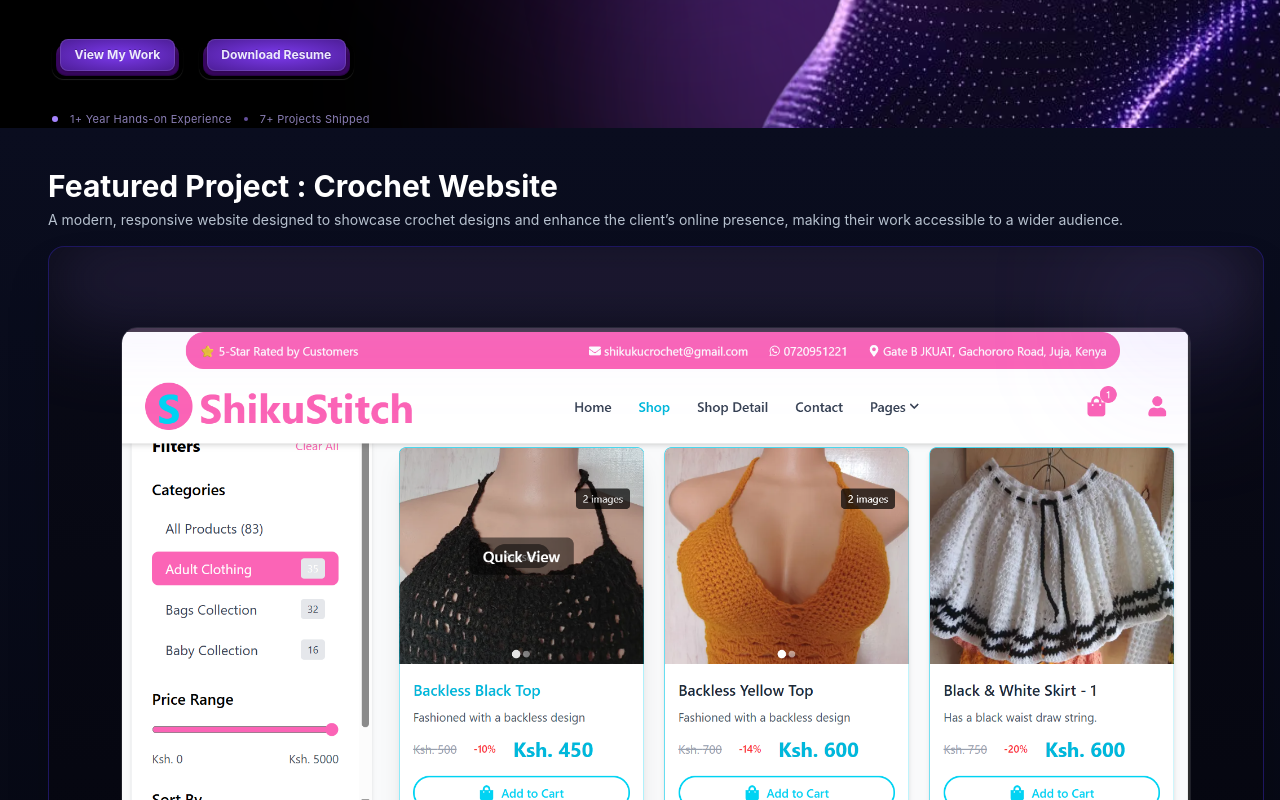
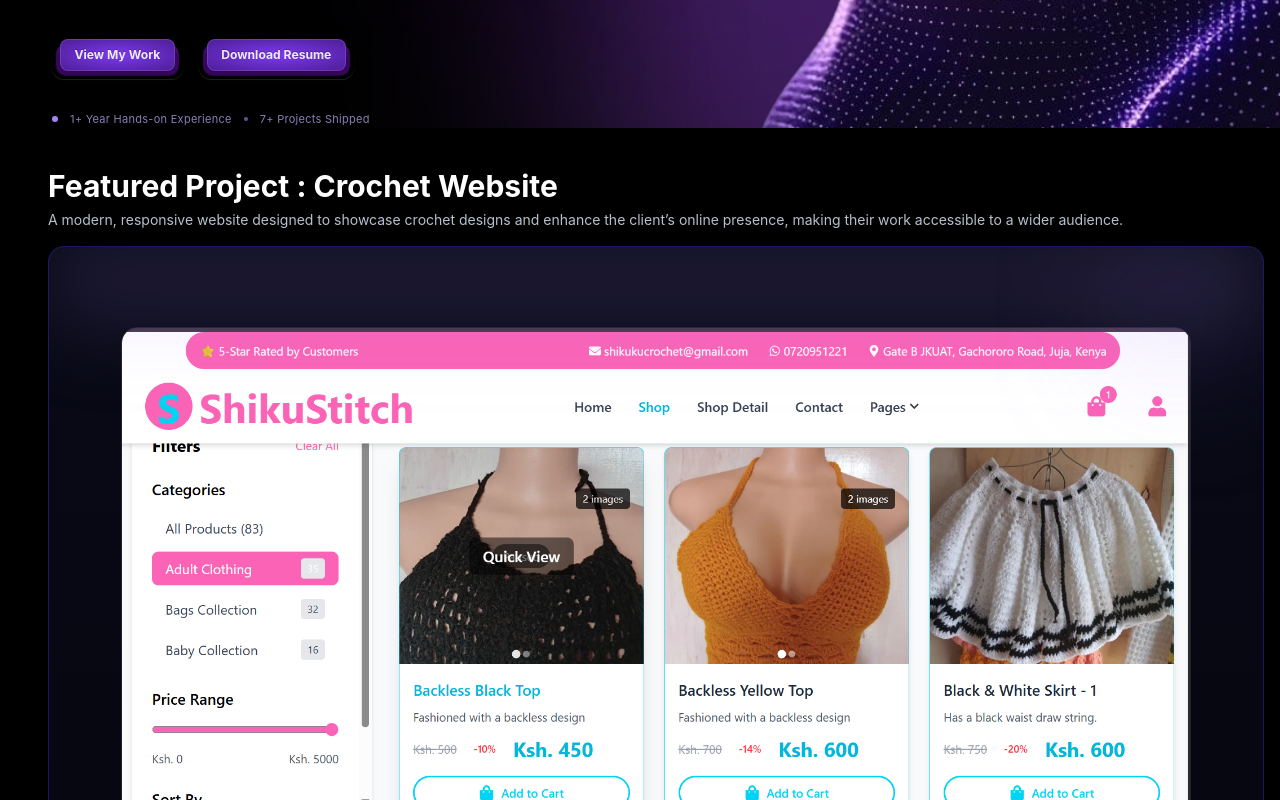
Before and after one commit to Winney360/Winfred-Nkatha-Portfolio, a React (Vite) app in the folder client/: page / in a window 1280 px wide. Shown: the part 400-1200 px from the top of the page. Built offline with nearby package versions, Linux system fonts and the light colour scheme; no server answers.

Commit message:
style(Contact, Experience, FeaturedProject): update background color to black for improved contrast and consistency across sections

```diff
--- a/client/src/sections/Contact.jsx
+++ b/client/src/sections/Contact.jsx
@@ -63,7 +63,7 @@ const Contact = () => {
   };
 
   return (
-    <section id="contact" className="relative mx-auto overflow-hidden border border-white/10 bg-linear-to-r from-[#140d22] via-[#1b0f2d] to-[#2a1244] px-6 py-14 shadow-[0_24px_80px_rgba(10,6,20,0.75)] md:px-8 md:py-20">
+    <section id="contact" className="relative mx-auto overflow-hidden border border-white/10 bg-black px-6 py-14 shadow-[0_24px_80px_rgba(10,6,20,0.75)] md:bg-linear-to-r md:from-[#140d22] md:via-[#1b0f2d] md:to-[#2a1244] md:px-8 md:py-20">
       <div className="pointer-events-none absolute inset-0">
         <div className="absolute inset-x-0 top-0 h-32 bg-linear-to-b from-white/5 to-transparent" />
         <div className="absolute left-1/3 top-8 h-72 w-72 rounded-full bg-[#7e22ce]/20 blur-[100px]" />
--- a/client/src/sections/Experience.jsx
+++ b/client/src/sections/Experience.jsx
@@ -56,7 +56,7 @@ const getInitials = (name) =>
 
 const Experience = () => {
   return (
-    <section id="experience" className="w-full bg-linear-to-b from-[#070311] via-[#0b0618] to-[#090413]">
+    <section id="experience" className="w-full bg-black md:bg-linear-to-b md:from-[#070311] md:via-[#0b0618] md:to-[#090413]">
       <div className="mx-auto flex max-w-6xl flex-col px-4 py-24 lg:min-h-screen lg:justify-center">
         <motion.h2
           initial={{ opacity: 0, y: 30 }}
--- a/client/src/sections/FeaturedProject.jsx
+++ b/client/src/sections/FeaturedProject.jsx
@@ -4,7 +4,7 @@ import featuredImg from "../assets/featured.png";
 
 const FeaturedProject = () => {
   return (
-    <section className="relative z-10 mt-0 mb-0 w-full bg-linear-to-b from-[#0a0d1f] to-[#060812] px-4 pb-12 pt-10 md:px-8 min-[768px]:max-[1199px]:pb-12 min-[768px]:max-[1199px]:pt-8 min-[1200px]:max-[1399px]:min-h-[70vh] min-[1200px]:max-[1399px]:pb-14 min-[1200px]:max-[1399px]:pt-10 min-[1400px]:min-h-screen min-[1400px]:pb-28 min-[1400px]:pt-14">
+    <section className="relative z-10 mt-0 mb-0 w-full bg-black px-4 pb-12 pt-10 md:px-8 min-[768px]:max-[1199px]:pb-12 min-[768px]:max-[1199px]:pt-8 min-[1200px]:max-[1399px]:min-h-[70vh] min-[1200px]:max-[1399px]:pb-14 min-[1200px]:max-[1399px]:pt-10 min-[1400px]:min-h-screen min-[1400px]:pb-28 min-[1400px]:pt-14">
       <div className="mx-auto mb-4 mt-0 w-full max-w-7xl md:ml-4 md:mr-0">
         <h2 className="text-white text-2xl md:text-3xl font-bold leading-tight ">Featured Project : Crochet Website</h2>
         <p className="text-slate-300/90 text-sm mt-1 ">A modern, responsive website designed to showcase crochet designs and enhance the client’s online presence, making their work accessible to a wider audience.</p>
```
